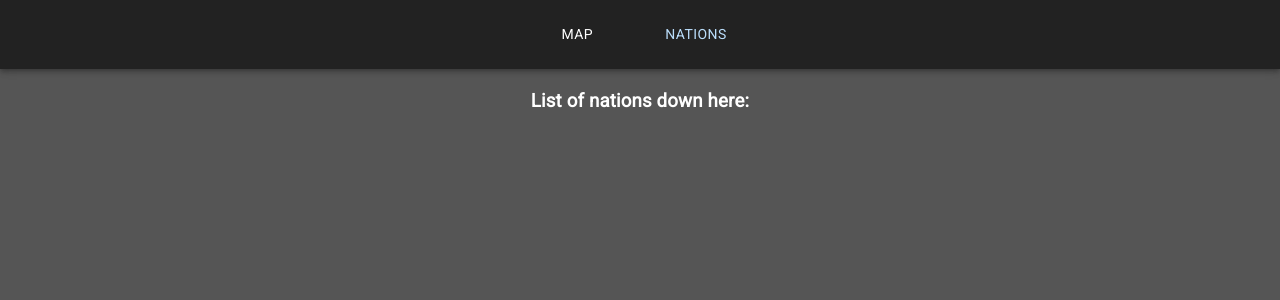
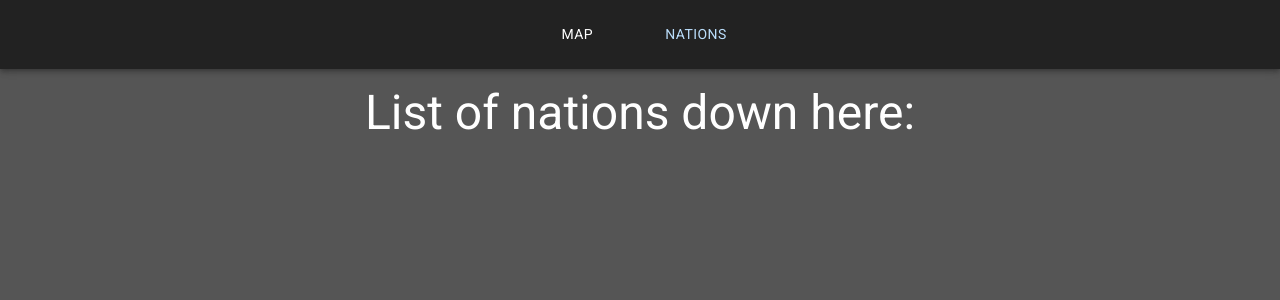
Before and after one commit to Helioborba/empires, a React (Create React App) app in the folder app/: page /nations in a window 1280 px wide. Shown: the top 300 px of the page. Built offline with nearby package versions, Linux system fonts and the light colour scheme.

Commit message:
add first module for listing and creating nations objs

```diff
--- a/app/src/App.js
+++ b/app/src/App.js
@@ -5,6 +5,7 @@ import CssBaseline from '@mui/material/CssBaseline';
 import { createTheme } from '@mui/material/styles';
 import { ThemeProvider } from '@mui/material/styles';
 import { ClockContextProvider } from './engine/clockProvider'
+import { NationsContextProvider } from './engine/nationsProvider.js';
 import { blue } from '@mui/material/colors';
 // import Engine from './engine/engine';
 
@@ -31,38 +32,20 @@ const theme = createTheme({
       tertiary: "#333333",
       extra:"#000000"
     }
-  },
-  typography: {
-    body2:  {
-
-    }
-  },
+  }
 });
 
-// Home is the root url (/)
-
 const App = () => {
-  // const [clockCurrent,ClockCurrentHandler] = useState(undefined);
-
-  // useEffect( () => {
-  //     const identifier = setTimeout( () => {
-  //       clock(clockCurrent).then( (value) => {
-  //         ClockCurrentHandler(value);
-  //         console.log(clockCurrent);
-  //       })
-  //     return () => {
-  //       clearTimeout(identifier);
-  //     };
-  //   })
-  // })
   return (
     <ThemeProvider theme={theme}>
       <CssBaseline/>
         <ClockContextProvider>
-          <div className={style.App}>
-            {/* <Engine></Engine> */}
-            <Router></Router>
-          </div>
+          <NationsContextProvider>
+            <div className={style.App}>
+              {/* <Engine></Engine> */}
+              <Router></Router>
+            </div>
+          </NationsContextProvider>
         </ClockContextProvider>
     </ThemeProvider>
   );
--- a/app/src/engine/clockProvider.js
+++ b/app/src/engine/clockProvider.js
@@ -2,7 +2,7 @@
 import React, {useState,useEffect} from 'react';
 import clock from './clock';
 /**
- * Context carregando a comunicacao com a API.
+ * Context for clock.
  *
  */
 const ClockContext = React.createContext({
@@ -16,7 +16,6 @@ export const ClockContextProvider = (props) => {
         const identifier = setTimeout( () => {
             clock(clockCurrent).then( (value) => {
                 ClockCurrentHandler(value);
-                console.log(clockCurrent);
             })
         return () => {
           clearTimeout(identifier);
--- /dev/null
+++ b/app/src/engine/nationsProvider.js
@@ -0,0 +1,32 @@
+
+import React, {useState,useEffect} from 'react';
+/**
+ * Context for the nation.
+ *
+ */
+const NationsContext = React.createContext({
+    nationsProvider: [],
+    nationsCurrentHandler: () => {}
+});
+
+export const NationsContextProvider = (props) => {
+    const [nationsCurrent,nationsCurrentHandler] = useState([]);
+
+    useEffect( () => {
+        const identifier = setTimeout( () => {
+        return () => {
+          clearTimeout(identifier);
+        };
+      })
+    },[nationsCurrent])
+    return(
+        <NationsContext.Provider value={{
+            nationsProvider: nationsCurrent,
+            nationsCurrentHandler: nationsCurrentHandler
+        }}>
+        {props.children}
+        </NationsContext.Provider>
+    )
+}
+
+export default NationsContext;
--- a/app/src/engine/objects.js
+++ b/app/src/engine/objects.js
@@ -1,16 +1,29 @@
-class City {
+export class City {
     constructor() {
         this.money = 300000.00;
-        this.population = {total:3000, military:200};
+        this.name = "cidade";
+        this.population = {total:3000, military:Math.floor(Math.random() * 301)};
         this.buildings = {total:200, house:100, windmill:20, market:10, church:10, aquedut:10, barracks:50};
+        this.army = null;
+    }
+
+    createArmy() {
+        // criar as squads
+        const army = new Army();
+        for (const index of [...Array(this.population.military).keys()]) {
+            const soldier = new Soldier(index);
+            army.conscript(soldier);
+        }
+        console.log('army created')
+        this.army = army;
     }
 }
 
 
 
 
-// shop
-class Catalog {
+// City prices
+class CatalogCity {
     constructor() {
         this.house = 200.00; // ..population
         this.windmill = 400.00; // foood
@@ -21,19 +34,74 @@ class Catalog {
     }
 }
 
+
+// Catalog smith
+class CatalogWeapons {
+     // later add height and speed blabla
+    constructor() {
+        this.club = {damage:9, type:'one-handed', cost:10}
+        this.sword = {damage:16, type:'one-handed', cost:70}
+        this.axe = {damage:12, type:'one-handed', cost:30}
+        this.longsword = {damage:39, type:'two-handed', cost:170}
+        this.spear = {damage:27, type:'two-handed', cost:100}
+    }
+}
+
+// army
+class Army {
+    constructor() {
+        this.soldiers = [];
+    }
+
+    conscript(soldier) {
+        this.soldiers.push(soldier);
+    }
+
+    report() {
+        return `The army size is ${this.soldiers.length} strong.`
+    }
+}
+
 // soldier
 class Soldier {
-    constructor() {
+    constructor(solName) {
+        this.name = String(solName);
         this.weapons = {left:null, right:null};
         this.armor = {body:null};
         this.health = 100;
+        this.speed = 4; // 1-4 < 4 fastest
+        this.dead = false;
+        // means you died
+        this._death = () => {
+            this.dead = true;
+        };
     }
+
     // calculates damage while fighting
     attack() {
-        const totalDamage = [];
-        if (this.weapons.left !== null) {
-
+        if (!this.dead) {
+            let totalDamage = 0;
+            if (this.weapons.left !== null) {
+                totalDamage += this.weapons.left.damage;
+            }
+            if (this.weapons.right !== null) {
+                totalDamage += this.weapons.right.damage;
+            }
+            // barefists
+            if (totalDamage === 0) {
+                totalDamage = 3;
+            }
+            return totalDamage;
         }
-        return
+    }
+    // calculates incoming damage
+    defense(damage) {
+        if (!this.dead) {
+            // calculate damage for armor blabla
+            this.health -= damage;
+            if (this.health <= 0) {
+                this._death();
+            }
+        }
     }
 }
--- a/app/src/pages/Home.js
+++ b/app/src/pages/Home.js
@@ -1,9 +1,10 @@
-import { useContext } from "react";
+import { useContext, useEffect, useState } from "react";
 import {Box, Typography, Grid, Button} from "@mui/material";
 import { styled,alpha } from '@mui/material/styles';
 import Nav from "../components/UI/nav/nav.js";
 import ClockContext from "../engine/clockProvider.js";
-
+import NationsContext from "../engine/nationsProvider.js";
+import { City } from '../engine/objects.js'
 
 const Canvas = styled(Box)(
     ({ theme }) => ({
@@ -18,6 +19,16 @@ const Canvas = styled(Box)(
 
 const Home = (props) => {
     const ctxClock = useContext(ClockContext);
+    const ctxNations = useContext(NationsContext);
+
+    function city() {
+        const city = new City();
+        city.createArmy();
+        console.log(city.army.report());
+        ctxNations.nationsCurrentHandler([...ctxNations.nationsProvider,city]); // push the new city
+        console.log(ctxNations.nationsProvider)
+    }
+
     const componenteDados = () => {
         // In case its still empty
         if (!ctxClock.clockProvider) {
@@ -36,7 +47,8 @@ const Home = (props) => {
                 <Typography>{`Year: ${ctxClock.clockProvider.year}`}</Typography>
             </Box>
         )
-    };
+    }
+
     return(
         <Box sx={{width:"100vw", minHeight:"100vh", backgroundColor:"#555"}}>
             <Nav></Nav>
@@ -64,7 +76,7 @@ const Home = (props) => {
                         </Grid>
                         <Grid item display='flex' flexDirection='column'>
                             <Typography variant="span">Vai ter algo aqui ainda</Typography>
-                            <Button>Add</Button>
+                            <Button onClick={city}>Add</Button>
                         </Grid>
                         <Grid item display='flex' flexDirection='column'>
                             <Typography variant="span">Vai ter algo aqui ainda</Typography>
--- a/app/src/pages/Nations.js
+++ b/app/src/pages/Nations.js
@@ -1,12 +1,30 @@
-import {Box} from "@mui/material";
+import { useContext } from "react";
+import {Box, Grid, Typography} from "@mui/material";
 import Nav from "../components/UI/nav/nav.js";
+import NationsContext from "../engine/nationsProvider.js";
+
 const Nations = (props) => {
-
+    const ctxNations = useContext(NationsContext);
+    function render() {
+        return (ctxNations.nationsProvider.map((city,index) => {
+            return (
+                <Grid container item flexDirection='row' justifyContent='space-around' alignItems='center'  key={index} sx={{p:2,mt:2,borderRadius:4, backgroundColor:"#000"}}>
+                    <Grid item>City: {city.name}</Grid><Grid item> Population: {city.population.total}</Grid><Grid item> Buildings: {city.buildings.total}</Grid><Grid item> Army: {city.army.report()}</Grid>
+                </Grid>
+            )
+        }))
+    }
     return(
-        <Box sx={{width:"100vw", height:"100vh", backgroundColor:"#555"}}>
+        <Box sx={{width:"100vw", minHeight:"100vh", backgroundColor:"#555"}}>
             <Nav></Nav>
-            <h3>List of nations down here:</h3>
-
+            <Box sx={{p:2}}>
+                <Typography variant="h3" sx={{pb:2}}>
+                    List of nations down here:
+                </Typography>
+                <Grid container sx={{p:2}} justifyContent="center" direction='column'>
+                    {render()}
+                </Grid>
+            </Box>
         </Box>
     )
 }
```
